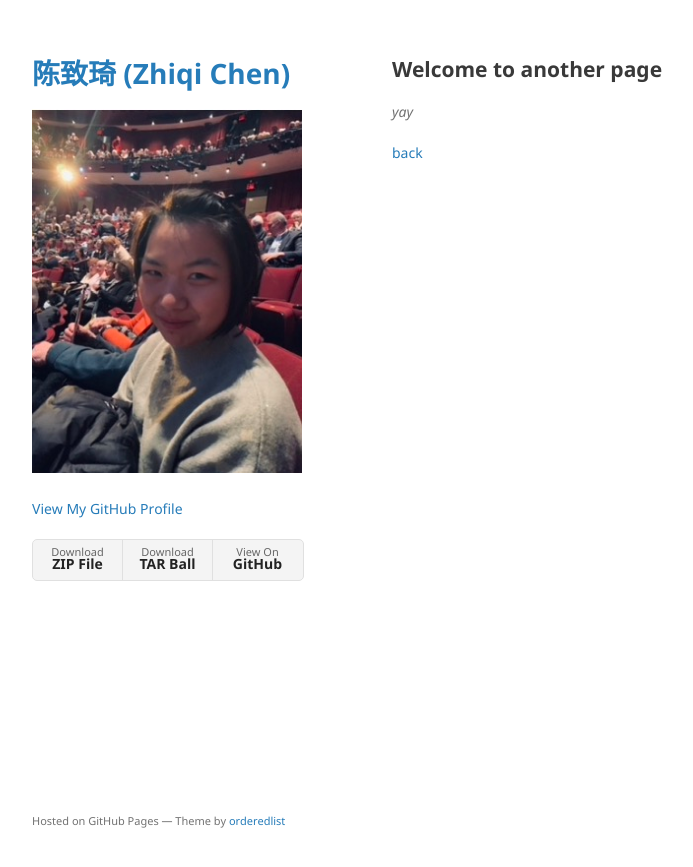
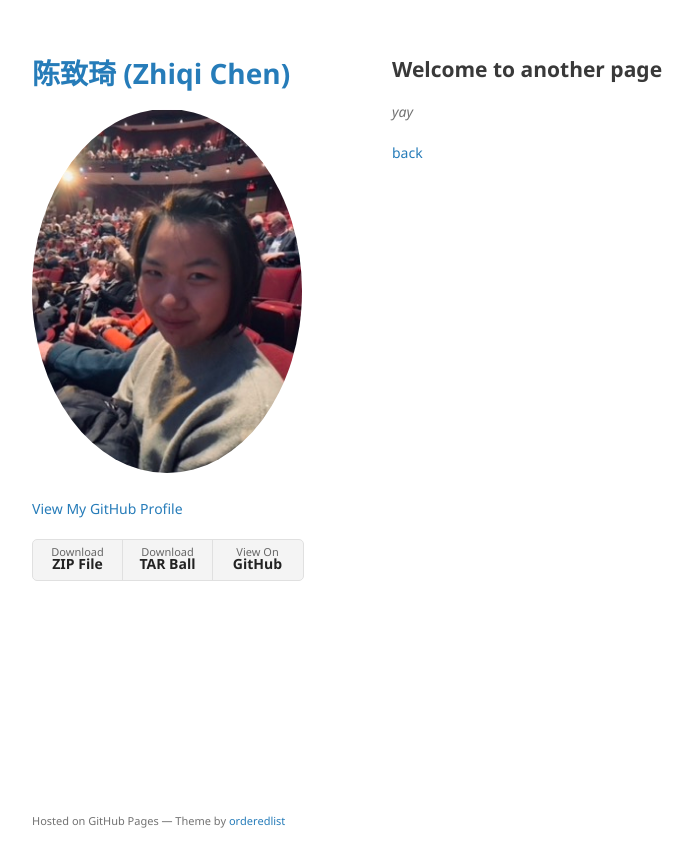
Before and after one commit to zhiqiiiiiii/zhiqiiiiiii.github.io, a Jekyll site: the page built from another-page.md, in a window 1280 px wide. Shown: the top 867 px of the page, without its empty margins (178-871 px from the left). Built offline with Jekyll 4.4.1, drawn with Linux system fonts in a browser that asks for light colours; the repository's description, which GitHub fills in, is left out; our own code applies the rules of GitHub Pages for plain Markdown files.

```diff
--- a/_layouts/default.html
+++ b/_layouts/default.html
@@ -17,7 +17,7 @@
         <h1><a href="{{ "/" | absolute_url }}">{{ site.title | default: site.github.repository_name }}</a></h1>
 
         {% if site.logo %}
-          <img src="{{site.logo | relative_url}}" alt="Logo" />
+          <img src="{{site.logo | relative_url}}" style="border-radius:50%;" alt="Logo" />
         {% endif %}
 
         <p>{{ site.description | default: site.github.project_tagline }}</p>
```
